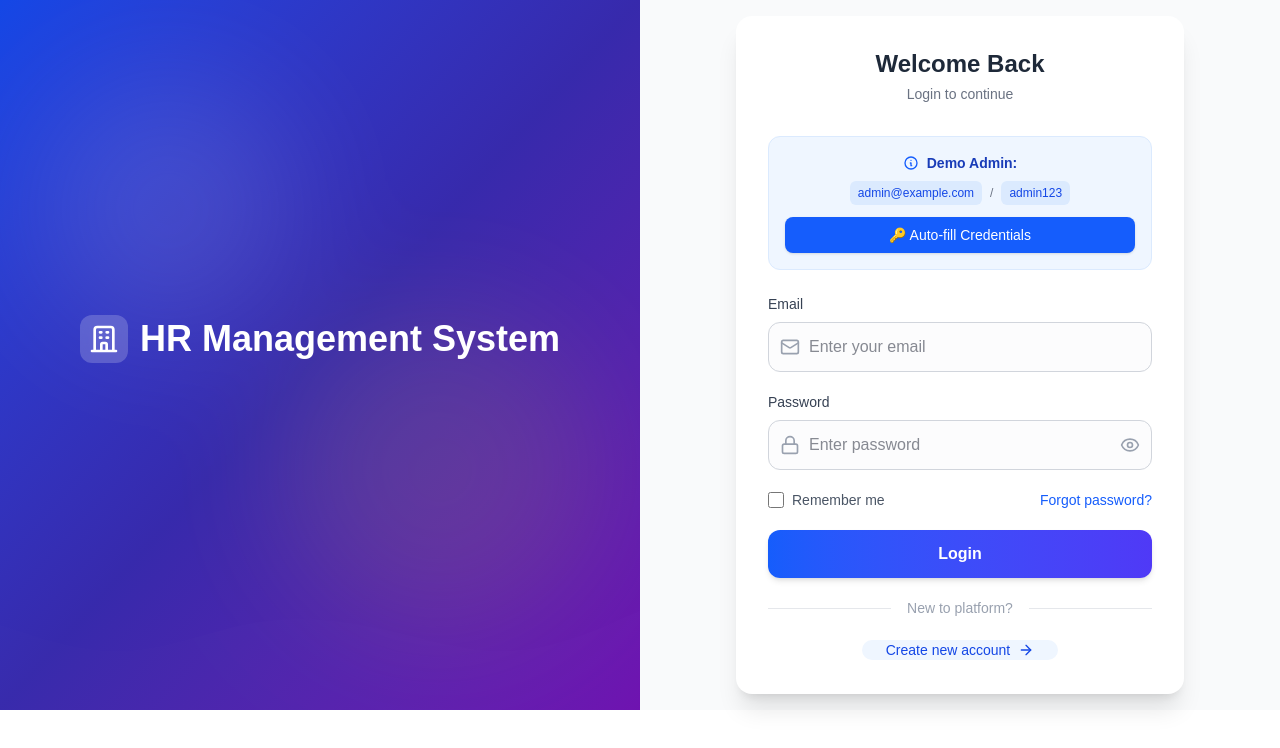
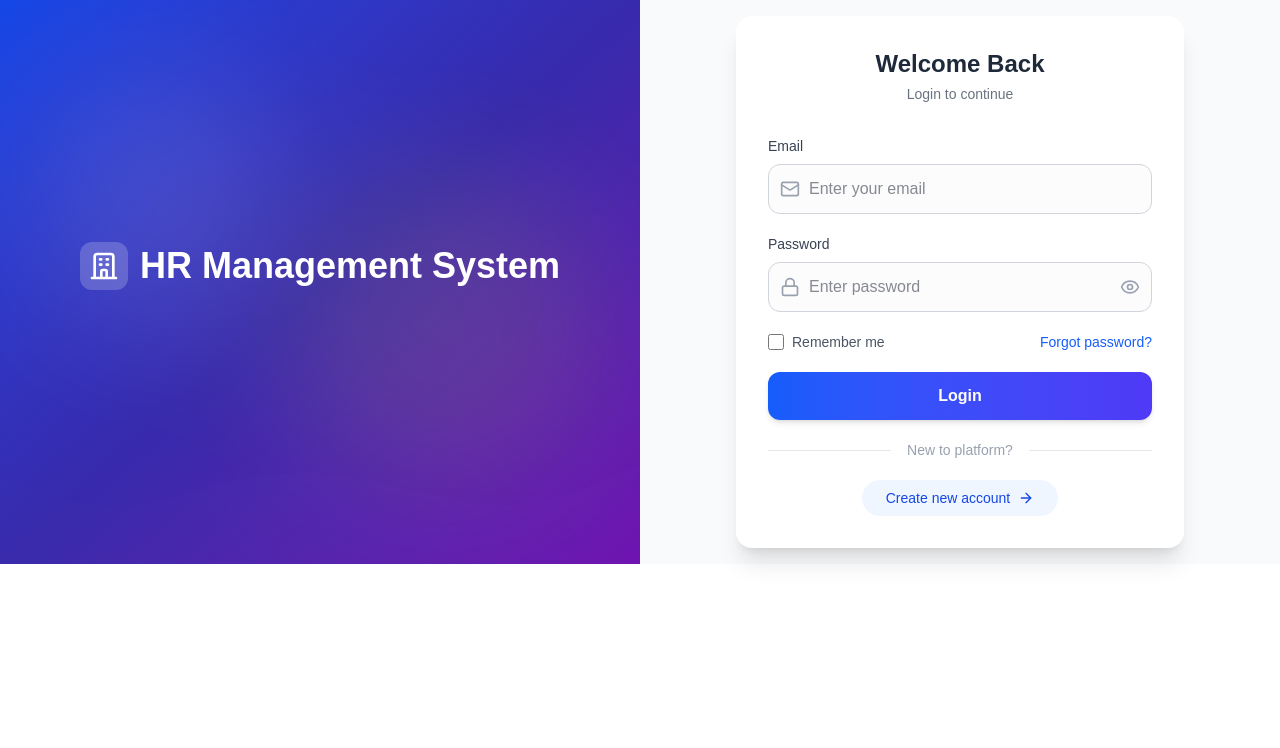
Before and after one commit to AMANSHARMA9511/hr-frontend, a Next.js app: page /login in a window 1280 px wide. Shown: the top 748 px of the page. Built offline with nearby package versions, Linux system fonts and the light colour scheme; no server answers.

Commit message:
Resolved frontend conflicts

```diff
--- a/src/app/login/page.jsx
+++ b/src/app/login/page.jsx
@@ -16,9 +16,6 @@ export default function Login() {
     password: '',
     confirmPassword: ''
   });
-
-  // Demo credentials
-  const demoCredentials = { email: 'admin@example.com', password: 'admin123' };
 
   const handleSubmit = async (e) => {
     e.preventDefault();
@@ -96,13 +93,6 @@ export default function Login() {
     }
   };
 
-  const fillDemoCredentials = () => {
-    setFormData({
-      email: demoCredentials.email,
-      password: demoCredentials.password
-    });
-  };
-
   return (
     <div className="flex bg-white">
       {/* LEFT PANEL - Brand Section with Gradient */}
@@ -156,40 +146,6 @@ export default function Login() {
                 {isSignUp ? 'Join the HR ecosystem' : 'Login to continue'}
               </p>
             </div>
-
-            {/* Demo Credentials Box (only for login) */}
-            {!isSignUp && (
-              <div className="mb-6 bg-blue-50 rounded-xl p-4 border border-blue-100">
-                {/* Demo Admin Info */}
-                <div className="text-center mb-3">
-                  <div className="flex items-center justify-center gap-2 mb-2">
-                    <svg className="w-4 h-4 text-blue-600" fill="none" stroke="currentColor" viewBox="0 0 24 24">
-                      <path strokeLinecap="round" strokeLinejoin="round" strokeWidth={2} d="M13 16h-1v-4h-1m1-4h.01M21 12a9 9 0 11-18 0 9 9 0 0118 0z" />
-                    </svg>
-                    <span className="text-sm font-semibold text-blue-800">Demo Admin:</span>
-                  </div>
-
-                  <div className="flex flex-col sm:flex-row items-center justify-center gap-2 text-xs">
-                    <code className="text-blue-700 bg-blue-100 px-2 py-1 rounded-md font-mono">
-                      admin@example.com
-                    </code>
-                    <span className="text-gray-500 hidden sm:inline">/</span>
-                    <span className="text-gray-500 sm:hidden">/</span>
-                    <code className="text-blue-700 bg-blue-100 px-2 py-1 rounded-md font-mono">
-                      admin123
-                    </code>
-                  </div>
-                </div>
-
-                {/* Auto-fill Button */}
-                <button
-                  onClick={fillDemoCredentials}
-                  className="w-full bg-blue-600 hover:bg-blue-700 text-white font-medium py-2 rounded-lg transition-all duration-200 text-sm shadow-sm hover:shadow"
-                >
-                  🔑 Auto-fill Credentials
-                </button>
-              </div>
-            )}
 
             {!isSignUp ? (
               /* LOGIN FORM */
@@ -363,7 +319,7 @@ export default function Login() {
                   setIsSignUp(!isSignUp);
                   setLoading(false);
                 }}
-                className="inline-flex items-center gap-2 text-sm font-medium text-blue-700 bg-blue-50 hover:bg-blue-100 px-6 rounded-full transition-all duration-200"
+                className="inline-flex items-center gap-2 text-sm font-medium text-blue-700 bg-blue-50 hover:bg-blue-100 px-6 py-2 rounded-full transition-all duration-200"
               >
                 {isSignUp ? (
                   <>
@@ -379,8 +335,6 @@ export default function Login() {
               </button>
             </div>
 
-            {/* Footer note */}
-
           </div>
         </div>
       </div>
```
